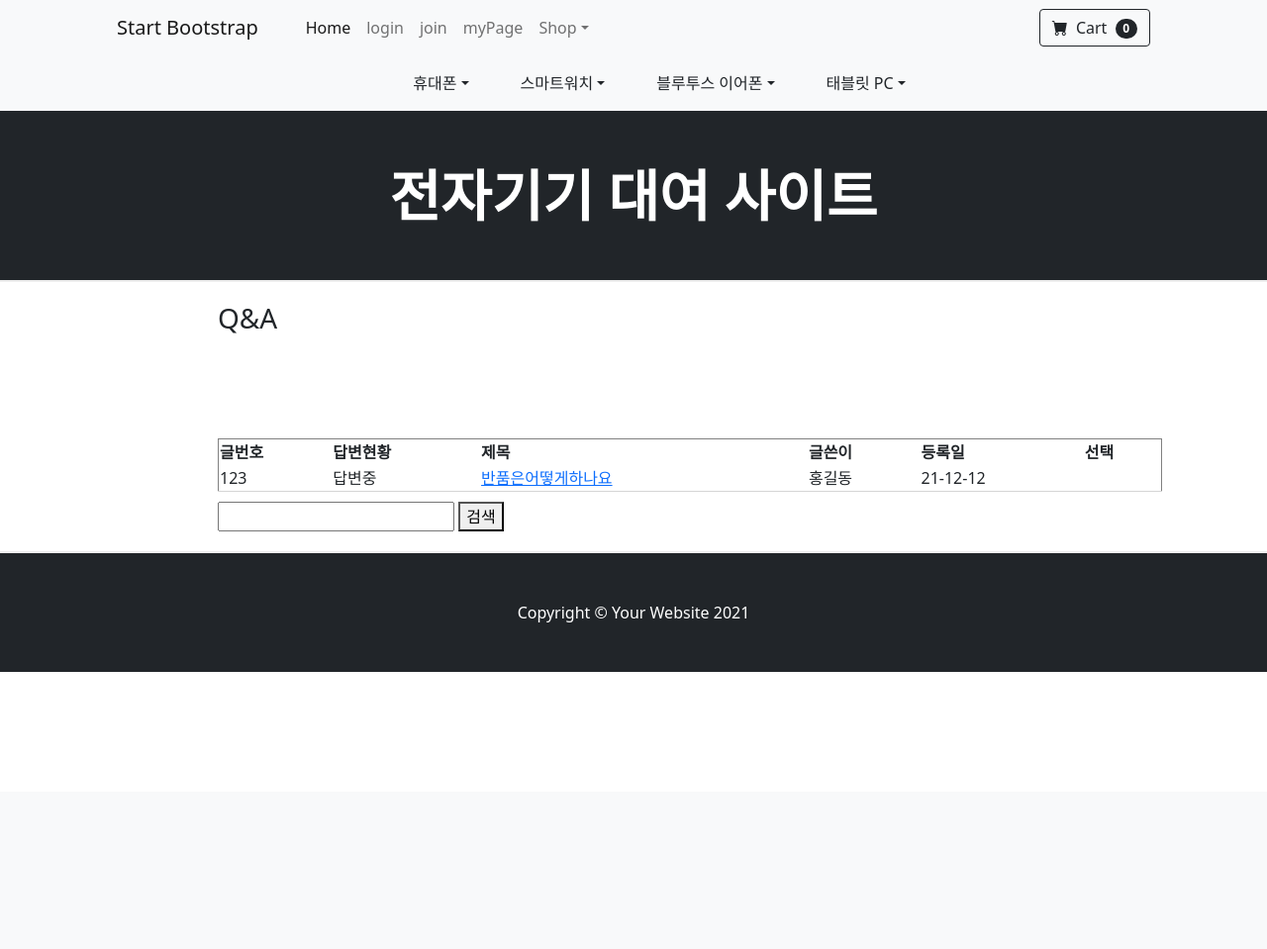
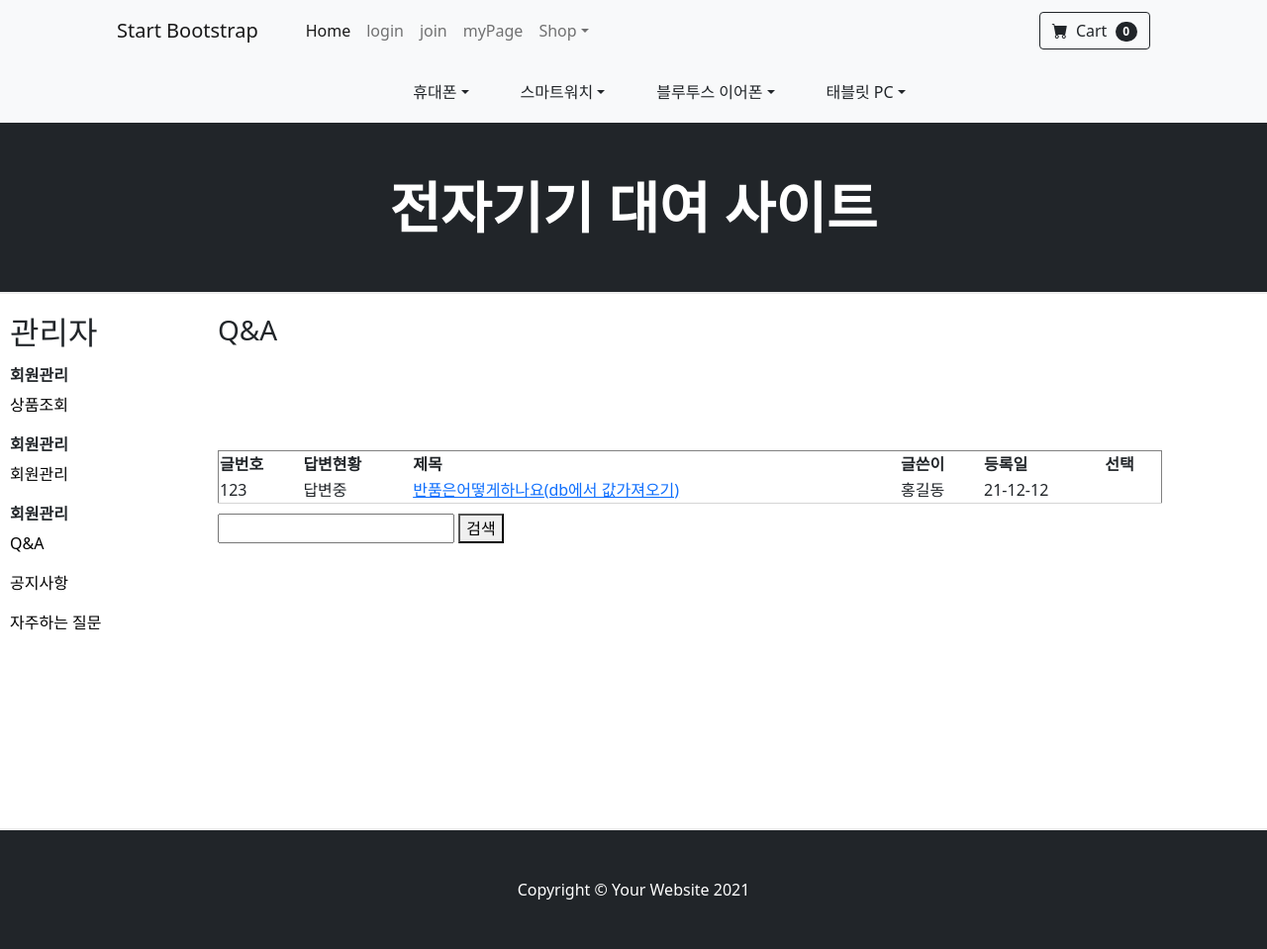
Before and after one commit to dlgk1994/Kim, a Java web app: page /board/qna in a window 1280 px wide; the page is wider, and only the part inside the window is pictured. Shown: that part at 99% size. Before the commit the page ends 679 px from the top of that part, so only its background shows below. Run offline with Spring Boot 4, a stand-in JSP engine, Linux system fonts and the light colour scheme; the project's own start-up code is not run, and a stand-in starts its controllers and pages.

Commit message:
QnA 읽기,작성, 공지사항 읽기, 작성

```diff
--- a/FinalWorkspace/z_project/src/main/webapp/WEB-INF/views/aside.jsp
+++ b/FinalWorkspace/z_project/src/main/webapp/WEB-INF/views/aside.jsp
@@ -13,7 +13,7 @@
 </head>
 <body>
 	<c:choose>
-		<c:when test="${login == admin }"> <!-- 관리자가 로그인 하면 관리자용 카테고리가 옆에 뜨고 일반 사용자가 로그인하면 사용자에 맞춘 카테고리뜸
+		<c:when test=""> <!-- 관리자가 로그인 하면 관리자용 카테고리가 옆에 뜨고 일반 사용자가 로그인하면 사용자에 맞춘 카테고리뜸
 											우선 관리자용으로 되있는데 login == admin 아거 지우면 일반 사용자용-->
 			<c:import url="../adminCategory/category.jsp"/>
 		</c:when>
--- a/FinalWorkspace/z_project/src/main/webapp/WEB-INF/views/board/qna.jsp
+++ b/FinalWorkspace/z_project/src/main/webapp/WEB-INF/views/board/qna.jsp
@@ -29,9 +29,17 @@
 	<c:import url="../header.jsp"/>
 	<section id="container">
 		<aside>
-			<c:import url="../aside.jsp"/>
+			<c:choose> <!-- 관리자 로그인 하면 관리자에 맞게 왼쪽에 카텔고리 바뀜 -->
+				<c:when test="${login == admin }">
+					<jsp:include page="../adminCategory/category.jsp" />
+				</c:when>
+				<c:otherwise>
+					<c:import url="../aside.jsp"/>
+				</c:otherwise>
+			</c:choose>
 		</aside>
 		<div id="container_box">
+
 		<h3>Q&A</h3>
 		<button type="button" class="btn btn-outline-primary" id="b2" onclick="location.href='../boardInput/qnaInput'" style="margin: 0 0 0 1060px;">글쓰기</button>
 			<div style="margin: 10px 0 10px 0;">
@@ -43,7 +51,7 @@
 							<td>123</td>
 							<td>답변중</td>
 							<td>
-								<a href="${contextPath }/boardInput/QNA">반품은어떻게하나요</a>
+								<a href="${contextPath }/boardInput/QNA">반품은어떻게하나요(db에서 값가져오기)</a>
 							</td>
 							<td>홍길동</td>
 							<td>21-12-12</td>
--- a/FinalWorkspace/z_project/src/main/webapp/WEB-INF/views/boardInput/QNA.jsp
+++ b/FinalWorkspace/z_project/src/main/webapp/WEB-INF/views/boardInput/QNA.jsp
@@ -50,7 +50,7 @@
 
 
 		<c:choose>
-			<c:when test=""><!-- 관리자 로그인 -->
+			<c:when test="${login == admin }"><!-- 관리자 로그인 -->
 				<div>
 					<label style="margin: 40px 0 0 0px;">글 제목</label><br>
 					<input type="text" style=" width: 740px;" name="enquiry_subject" value="db값 가져오기" readonly="readonly">
```
Also changed, not shown: FinalWorkspace/z_project/src/main/webapp/WEB-INF/views/board/faq.jsp (+8 -1 lines), FinalWorkspace/z_project/src/main/webapp/WEB-INF/views/board/notice.jsp (+8 -1 lines), 3 other files.
